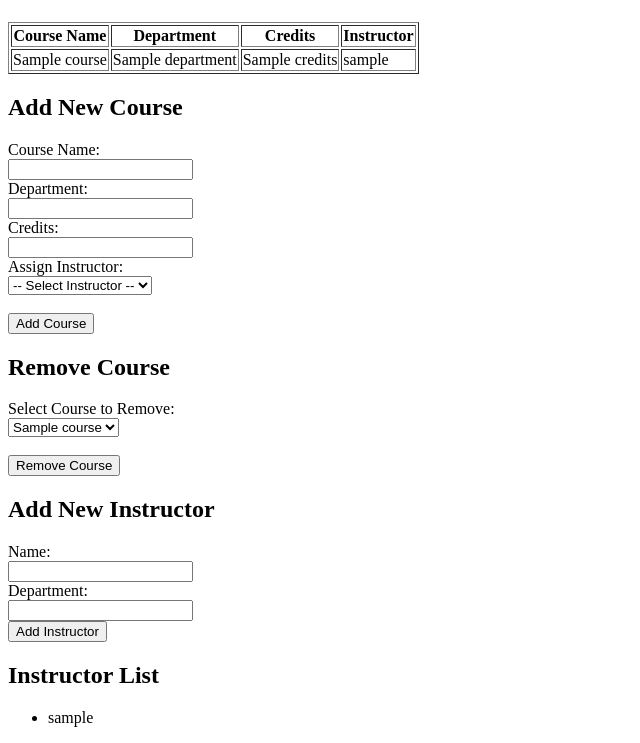
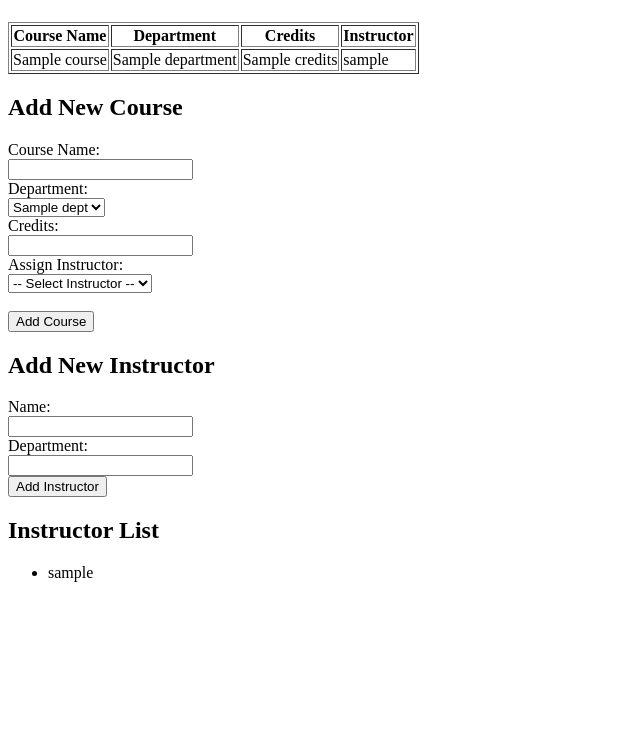
Before and after one commit to AsadNaqvi360/DatabaseProject, a Flask app: template templates/admin.html in a window 1280 px wide. Shown: the part 151-894 px from the top of the page, without its empty margins (0-640 px from the left). After the commit the page ends 733 px from the top, so only its background shows below. Run offline with Flask 3, Linux system fonts and the light colour scheme; the template is opened without the code that fills it: most values are stand-ins (such as "Sample title", 1, 10 or a date in 2020).

Commit message:
update admin

```diff
--- a/app.py
+++ b/app.py
@@ -49,13 +49,12 @@ def student_view():
     """, (selected_student_id,))
     registered = cursor.fetchall()
 
-    # ✅ FIXED: Grades only for current registered courses
     cursor.execute("""
         SELECT c.CourseName, g.Grade
-        FROM classschedules cs
-        JOIN courses c ON cs.CourseID = c.CourseID
-        LEFT JOIN grades g ON g.CourseID = c.CourseID AND g.StudentID = cs.StudentID
-        WHERE cs.StudentID = %s
+        FROM grades g
+        JOIN courses c ON g.CourseID = c.CourseID
+        JOIN classschedules cs ON cs.CourseID = c.CourseID AND cs.StudentID = g.StudentID
+        WHERE g.StudentID = %s
     """, (selected_student_id,))
     grades = cursor.fetchall()
 
@@ -112,9 +111,14 @@ def update_grade(course_id):
 def admin_panel():
     cursor.execute("SELECT * FROM courses")
     courses = cursor.fetchall()
+
     cursor.execute("SELECT * FROM users WHERE role = 'instructor' AND username != 'instructor1'")
     instructors = cursor.fetchall()
-    return render_template('admin.html', courses=courses, instructors=instructors)
+
+    cursor.execute("SELECT * FROM departments")
+    departments = cursor.fetchall()
+
+    return render_template('admin.html', courses=courses, instructors=instructors, departments=departments)
 
 @app.route('/add_course', methods=['POST'])
 def add_course():
--- a/templates/admin.html
+++ b/templates/admin.html
@@ -37,31 +37,24 @@
         <input type="text" name="course_name" required><br>
 
         <label>Department:</label><br>
-        <input type="text" name="department" required><br>
+        <select name="department" required>
+            {% for dept in departments %}
+                <option value="{{ dept.Name }}">{{ dept.Name }}</option>
+            {% endfor %}
+        </select><br>
 
         <label>Credits:</label><br>
         <input type="number" name="credits" required><br>
 
         <label>Assign Instructor:</label><br>
         <select name="instructor_id" required>
-            <option value="">-- Select Instructor --</option>
+            <option disabled selected value="">-- Select Instructor --</option>
             {% for instructor in instructors %}
                 <option value="{{ instructor.id }}">{{ instructor.username }}</option>
             {% endfor %}
         </select><br><br>
 
         <input type="submit" value="Add Course">
-    </form>
-
-    <h2>Remove Course</h2>
-    <form method="post" action="{{ url_for('delete_course') }}">
-        <label>Select Course to Remove:</label><br>
-        <select name="course_id" required>
-            {% for course in courses %}
-                <option value="{{ course.CourseID }}">{{ course.CourseName }}</option>
-            {% endfor %}
-        </select><br><br>
-        <input type="submit" value="Remove Course">
     </form>
 
     <h2>Add New Instructor</h2>
```
